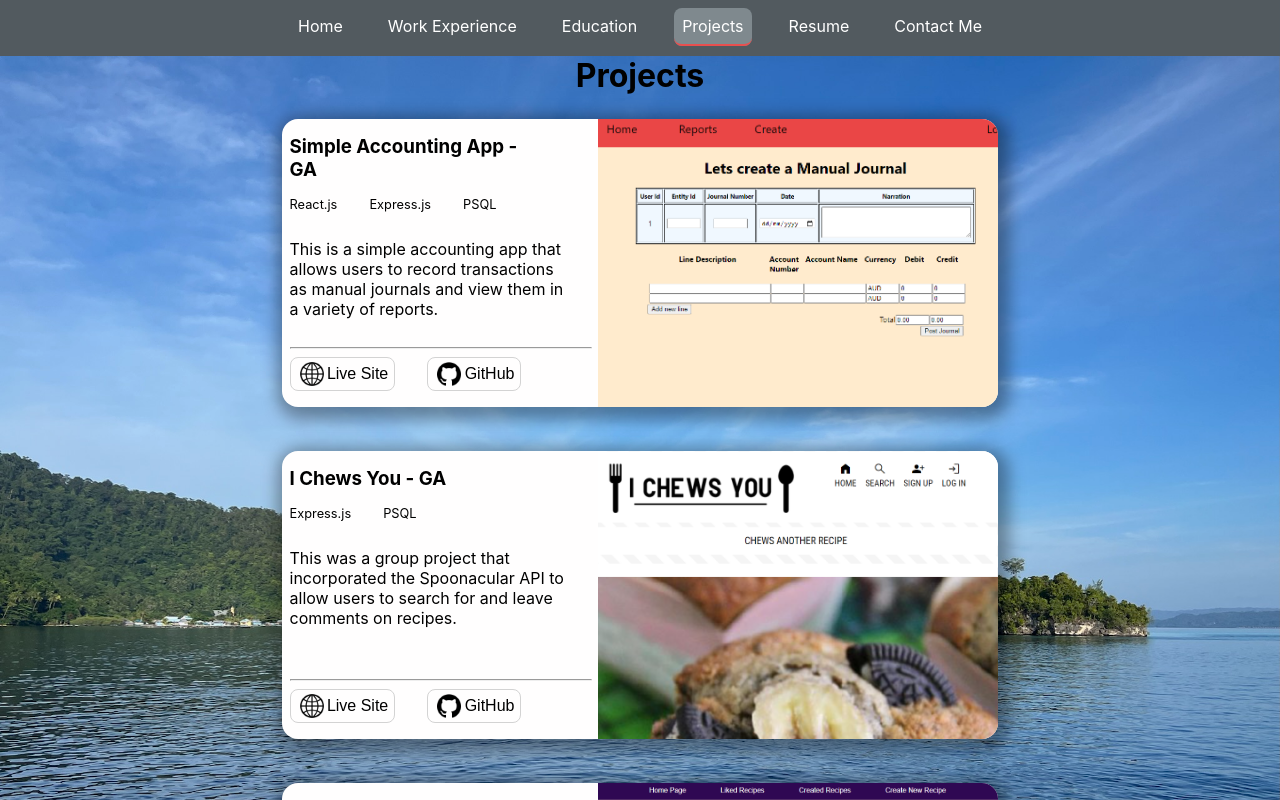
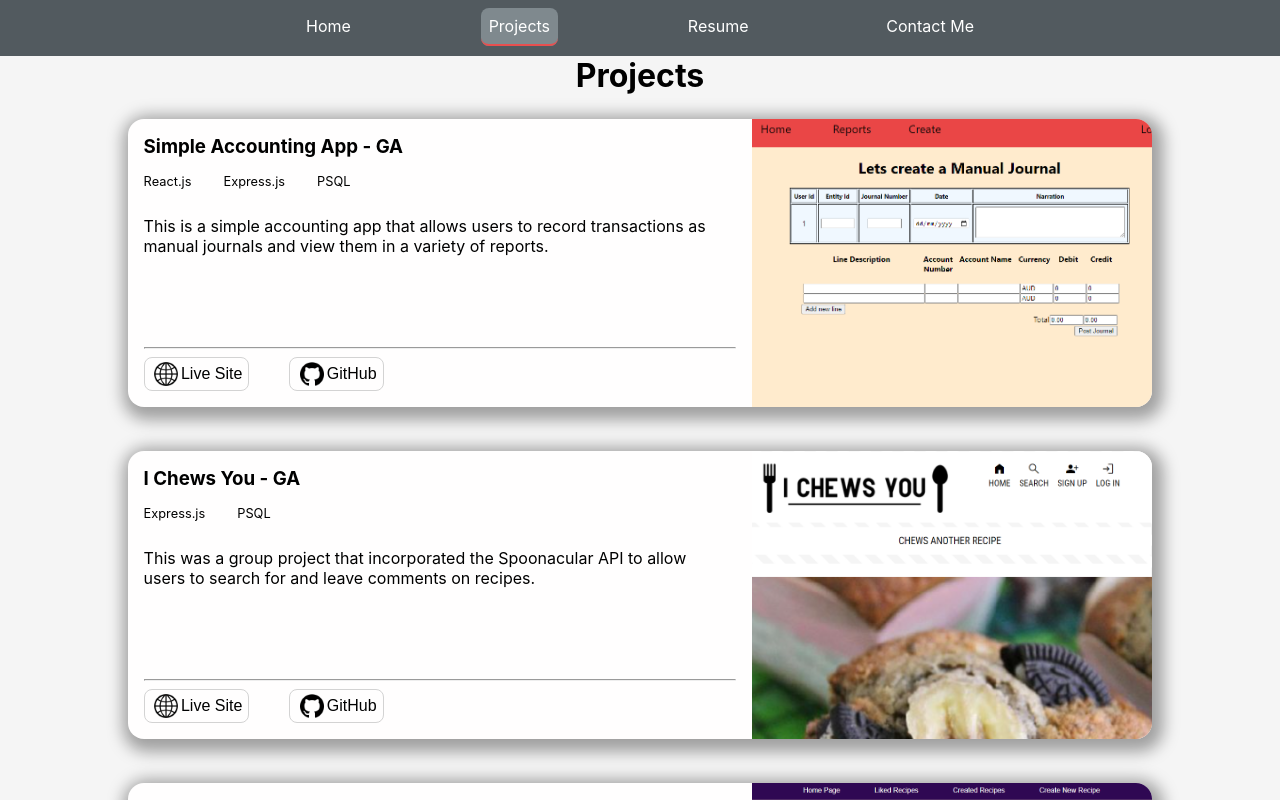
Before and after one commit to gjstephen/portfolio_draft, a React (Create React App) app: page /portfolio/projects in a window 1280 px wide. Shown: the top 800 px of the page. Built offline with nearby package versions, Linux system fonts and the light colour scheme.

Commit message:
updated styling, formatting and positioning of elements. combined education and experience into resume component

```diff
--- a/src/App.js
+++ b/src/App.js
@@ -19,6 +19,11 @@ function App() {
       </header>
 
       <main>
+        {/* <AboutMe />
+        <Projects />
+        <Experience />
+        <Education /> */}
+
         <Routes>
           <Route path="/portfolio" element={<AboutMe />}/>
           <Route path="/portfolio/experience" element={<Experience />}/>
--- a/src/Components/Education/Education.js
+++ b/src/Components/Education/Education.js
@@ -27,7 +27,6 @@ function Education() {
   return (
     <div className="education">
       <h1>Education</h1>
-      <div className="timeline"></div>
 
       {renderEducation()}
     </div>
--- a/src/Components/Education/education.scss
+++ b/src/Components/Education/education.scss
@@ -2,7 +2,7 @@
   // display: flex;
   // justify-content: space-around;
   gap: 2rem;
-  width: 80%;
+  width: 95%;
   margin: 0 auto;
   text-align: left;
 }
@@ -46,3 +46,23 @@
 .education, .experience {
   margin-bottom: 1rem;
 }
+
+.date-left {
+  display: flex;
+  flex-direction: row;
+  justify-content: space-between;
+  display: grid;
+  grid-template-columns: 1fr 1fr;
+}
+
+.resume {
+  // display: grid;
+  // grid-template-columns: 1fr 1fr;
+}
+
+@media (min-width: 420px) {
+  .resume {
+    display: grid;
+    grid-template-columns: 1fr 1fr;
+  }
+}
--- a/src/Components/Experience/Experience.js
+++ b/src/Components/Experience/Experience.js
@@ -17,7 +17,26 @@ function Experience() {
 
   return (
     <div className="experience">
-      <h1>WORK EXPERIENCE</h1>
+      <h1>Experience</h1>
+
+      <section className="job-further-info">
+        <div className='info tile-back GA'>
+          <p>Assisted with the planning and delivery content for the Front End Web Development part-time course with General Assembley. Providing individual feedback and assistance to students.</p>
+          <button onClick={() => exitJobCard('GA')} className='exit-btn'>X</button>
+        </div>
+
+        <div className='info tile-back EY'>
+          <h3>EY</h3>
+          <p>During my time at EY I was a part of the Financial Accounting and Advisory Services (FAAS) team. I worked with private and public entity clients on various Mergers and Acquisitions (M&A), project management engagements, financial statement preparations, audit readiness projects, and other ad hoc servies. I provided value-add beyond the expectations of my projects, and was recognised with an internal Gold Award for doing so.</p>
+          <button onClick={() => exitJobCard('EY')} className='exit-btn'>X</button>
+        </div>
+
+        <div className='info tile-back BDO'>
+          <h3>BDO</h3>
+          <p>I started at BDO in the Audit graduate program where I gained experience auditing all areas of a set of financial statements, across a wide range of industries. As a Senior Auditor my skillset grew to include managing teams of up to 5 members, creating team budgets and work allocations, and operating as the key client contact across a whole engagement. I was also a part of both the Firm Social Club Committe and the Audit Team Engagement Committee.</p>
+          <button onClick={() => exitJobCard('BDO')} className='exit-btn'>X</button>
+        </div>
+      </section>
 
       <section className='basic-info unhidden'>
         <div onClick={() => flipJobInfo('GA')} className="tile">
@@ -59,25 +78,6 @@ function Experience() {
           </div>
         </div>
       </section>
-
-      <aside className="job-further-info">
-        <div className='info tile-back GA'>
-          <p>Assisted with the planning and delivery content for the Front End Web Development part-time course with General Assembley. Providing individual feedback and assistance to students.</p>
-          <button onClick={() => exitJobCard('GA')} className='exit-btn'>X</button>
-        </div>
-
-        <div className='info tile-back EY'>
-          <h3>EY</h3>
-          <p>During my time at EY I was a part of the Financial Accounting and Advisory Services (FAAS) team. I worked with private and public entity clients on various Mergers and Acquisitions (M&A), project management engagements, financial statement preparations, audit readiness projects, and other ad hoc servies. I provided value-add beyond the expectations of my projects, and was recognised with an internal Gold Award for doing so.</p>
-          <button onClick={() => exitJobCard('EY')} className='exit-btn'>X</button>
-        </div>
-
-        <div className='info tile-back BDO'>
-          <h3>BDO</h3>
-          <p>I started at BDO in the Audit graduate program where I gained experience auditing all areas of a set of financial statements, across a wide range of industries. As a Senior Auditor my skillset grew to include managing teams of up to 5 members, creating team budgets and work allocations, and operating as the key client contact across a whole engagement. I was also a part of both the Firm Social Club Committe and the Audit Team Engagement Committee.</p>
-          <button onClick={() => exitJobCard('BDO')} className='exit-btn'>X</button>
-        </div>
-      </aside>
     </div>
   )
 }
--- a/src/Components/Experience/experience.scss
+++ b/src/Components/Experience/experience.scss
@@ -1,5 +1,5 @@
 .basic-info {
-  display: none;
+  // visibility: visible;
 }
 
 .tile {
@@ -8,7 +8,7 @@
   // display: flex;
   // justify-content: space-around;
   gap: 2rem;
-  width: 80%;
+  width: 85%;
   margin: 0 auto;
   margin-bottom: 2rem;
   text-align: left;
@@ -51,13 +51,13 @@
   // top: 25%;
   width: 80%;
   margin: 0 auto;
-  margin-top: 5rem;
+  // padding-top: 5rem;
+
+  p {
+    margin-top: 2rem;
+  }
 }
 
-.unhidden {
-  display: block;
-  // width: 80%;
-}
 
 .exit-btn {
   position: absolute;
@@ -66,8 +66,21 @@
   background: none;
   border: none;
   cursor: pointer;
+  font-size: 1.5rem;
 }
 
 .education, .experience {
   margin-bottom: 1rem;
 }
+
+@media (min-width: 400px) {
+  .basic-info {
+    visibility: hidden;
+  }
+}
+
+.unhidden {
+  display: block;
+  visibility: visible;
+  // width: 80%;
+}
--- a/src/Components/NavBar.js
+++ b/src/Components/NavBar.js
@@ -26,9 +26,10 @@ function NavBar() {
 
           <div className="drop-list drop-inactive">
             <Link className='drop-link' to='/portfolio/'>Home</Link>
-            <Link className='drop-link' to='/portfolio/experience'>Experience</Link>
-            <Link className='drop-link' to='/portfolio/education'>Education</Link>
+            {/* <Link className='drop-link' to='/portfolio/experience'>Experience</Link> */}
+            {/* <Link className='drop-link' to='/portfolio/education'>Education</Link> */}
             <Link className='drop-link' to='/portfolio/projects'>Projects</Link>
+            <Link className='drop-link' to='/portfolio/resume'>Resume</Link>
             <hr />
             <a _target='blank' href="https://github.com/gjstephen">GitHub</a>
           </div>
@@ -44,7 +45,7 @@ function NavBar() {
             Home
           </NavLink>
         </li>
-        <li>
+        {/* <li>
           <NavLink
             className='nav-link'
             to='/portfolio/experience'
@@ -59,7 +60,7 @@ function NavBar() {
           >
             Education
           </NavLink>
-        </li>
+        </li> */}
         <li>
           <NavLink
             className='nav-link'
--- a/src/Components/Projects/Projects.js
+++ b/src/Components/Projects/Projects.js
@@ -26,7 +26,7 @@ function Projects() {
 
               <div>
                 <hr />
-                <ul className="list">
+                <ul className="list site-list">
                   <li>
                     <a href={project.siteURL} target="_blank" rel="noreferrer">
                       <button>
--- a/src/Components/Projects/projects.scss
+++ b/src/Components/Projects/projects.scss
@@ -3,7 +3,7 @@ body {
 }
 
 .project-page {
-  width: 70%;
+  // width: 70%;
   margin: 0 auto;
 }
 
@@ -18,12 +18,13 @@ body {
 }
 
 .project {
-  // width: 20rem;
+  // width: 25rem;
   width: 100%;
-  height: 18rem;
+  // height: 18rem;
   // border: 1px solid black;
   display: flex;
   flex-direction: column;
+  justify-content: space-between;
   border-radius: 1rem;
   background-color: #fffefe;
   box-shadow: 0.2rem 0.3rem 1rem 0.5rem rgba(0, 0, 0, 0.352);
@@ -36,17 +37,18 @@ body {
   }
 
   .project-img {
-    min-width: 25rem;
-    max-width: 25rem;
-    min-height: 18rem;
-    max-height: 18rem;
+    min-width: 5rem;
+    // max-width: 25rem;
+    min-height: 100%;
+    // max-height: 18rem;
+    width: 100%;
 
     // height: 13rem;
     object-fit: cover;
     object-position: 0% 0%;
     // overflow: unset;
-    border-top-right-radius: 1rem;
     border-bottom-right-radius: 1rem;
+    border-bottom-left-radius: 1rem;
     left: 0;
   }
 
@@ -67,6 +69,9 @@ body {
     margin: 0;
     cursor: pointer;
     background-color: #fffefe;
+    white-space: nowrap;
+    text-overflow: nowrap;
+    overflow: hidden;
 
     p {
       font-size: 1rem;
@@ -86,11 +91,11 @@ body {
 }
 
 .project-wrapper {
-  display: grid;
+  // display: grid;
   // grid-template-rows: 1fr 1fr 6fr 0.2fr 1fr;
-  grid-template-rows: 1fr 3fr 1fr;
-  // display: flex;
-  // flex-direction: column;
+  // grid-template-rows: 1fr 1fr;
+  display: flex;
+  flex-direction: column;
   // justify-content: space-between;
   width: 95%;
   height: inherit;
@@ -116,12 +121,17 @@ body {
   list-style: none;
   display: flex;
   flex-direction: row;
-  // justify-content: start;
   gap: 2rem;
   padding-left: 0px;
   width: 90%;
   margin: 0;
   margin-bottom: 1rem;
+}
+
+.site-list {
+  gap: 0;
+  justify-content: space-between;
+  max-width: 15rem;
 }
 
 .tech {
@@ -142,8 +152,6 @@ body {
     display: grid;
     grid-template-columns: auto 25rem;
     border-radius: 1rem;
-    background-color: #fffefe;
-    box-shadow: 0.2rem 0.3rem 1rem 0.5rem rgba(0, 0, 0, 0.352);
     margin-bottom: 1.5rem;
     text-align: left;
 
@@ -163,7 +171,7 @@ body {
       object-position: 0% 0%;
       // overflow: unset;
       border-top-right-radius: 1rem;
-      border-bottom-right-radius: 1rem;
+      border-bottom-left-radius: 0;
       left: 0;
     }
 
@@ -202,6 +210,24 @@ body {
     }
   }
 
+  .project-wrapper {
+    display: grid;
+    // grid-template-rows: 1fr 1fr 6fr 0.2fr 1fr;
+    grid-template-rows: 1fr 3fr 1fr;
+    // display: flex;
+    // flex-direction: column;
+    // justify-content: space-between;
+    width: 95%;
+    height: inherit;
+    margin: 0 auto;
+    align-items: left;
+    align-content: left;
+
+    hr {
+      width: 100%;
+    }
+  }
+
   .project-text {
     display: inline;
   }
--- a/src/Components/Resume.js
+++ b/src/Components/Resume.js
@@ -1,28 +1,12 @@
-import { educationInformation } from './Education/education-data'
-// import './style/education.scss'
+import Experience from './Experience/Experience'
+import Education from './Education/Education'
 
 function Resume() {
-  const renderEducation = () => {
-    return educationInformation.map((instance, index) => {
-      return (
-        <section className="tile-ed" key={index}>
-
-          <div className='info info-right'>
-            <h3>{instance.course}</h3>
-            <h4>{instance.school}</h4>
-            <p>{instance.date}</p>
-            <p>{instance.detail}</p>
-          </div>
-        </section>
-      )
-    })
-  }
 
   return (
-    <div className="education">
-      <h1>Education</h1>
-
-      {renderEducation()}
+    <div className="resume">
+      <Experience />
+      <Education />
     </div>
   )
 }
--- a/src/Components/style/navBar.scss
+++ b/src/Components/style/navBar.scss
@@ -4,8 +4,12 @@
   padding-bottom: 0.5rem;
   color: white;
   position: fixed;
+  top: 0;
   width: 100%;
-  height: 2.5rem;
+  height: 3rem;
+  padding-left: 1rem;
+  padding-right: 1rem;
+  z-index: 100;
 }
 
 .mobile-nav {
@@ -43,7 +47,7 @@
 
 .nav-list {
   display: none;
-  width: 90%;
+  width: 60%;
   max-width: 700px;
   margin: 0 auto;
   padding-left: 0;
@@ -118,6 +122,7 @@ main {
 @media (min-width: 800px) {
   .nav-bar {
     top: 0;
+    height: 3.5rem;
   }
 
   .mobile-nav {
--- a/src/style.scss
+++ b/src/style.scss
@@ -1,8 +1,10 @@
-
+* {
+  box-sizing: border-box;
+}
 
 main {
   margin-top: 3.5rem;
-  background-image: url('./images/background_image.jpg');
+  // background-image: url('./images/background_image.jpg');
   background-size: contain;
   background-repeat: no-repeat;
 }
```
